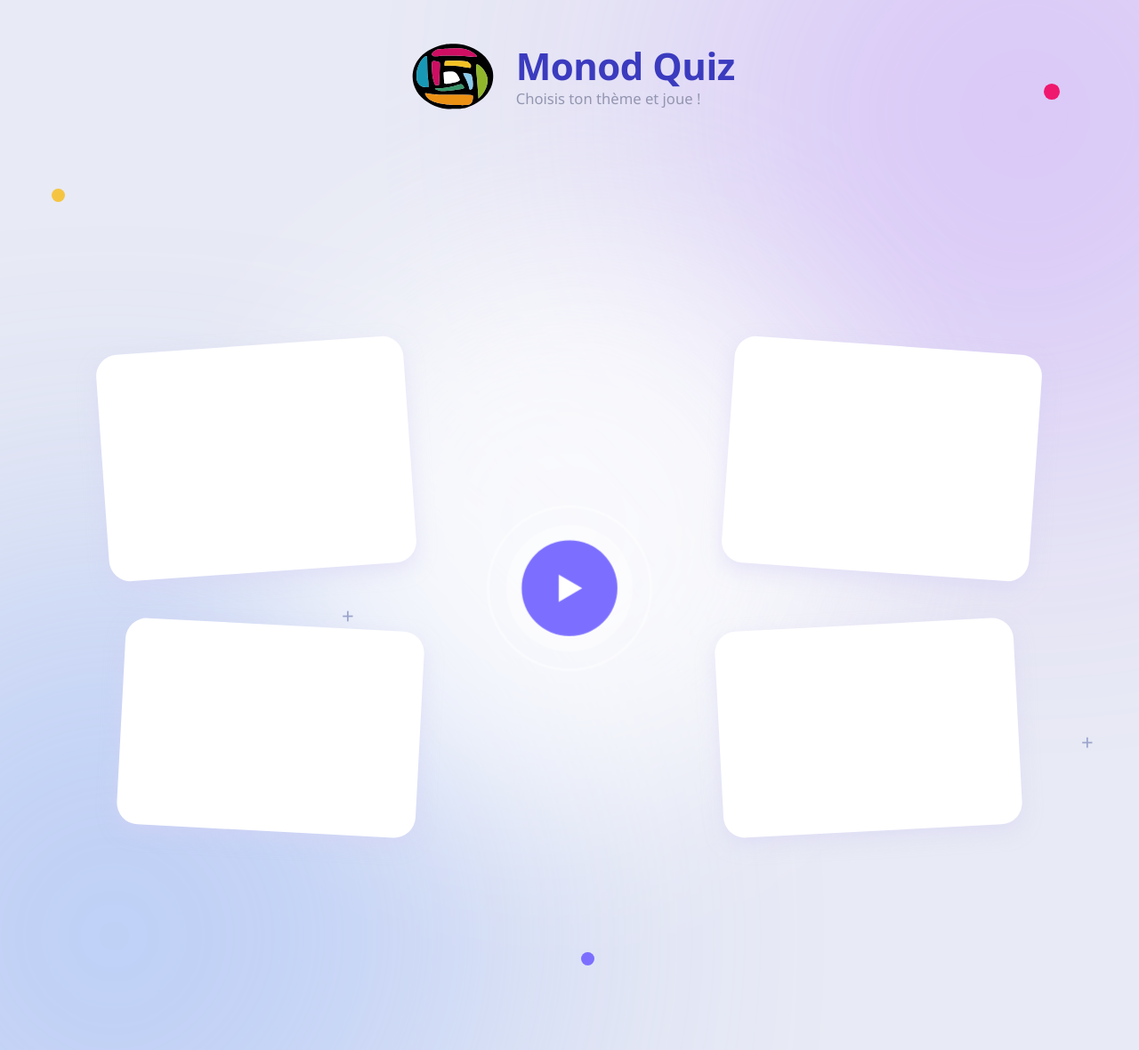
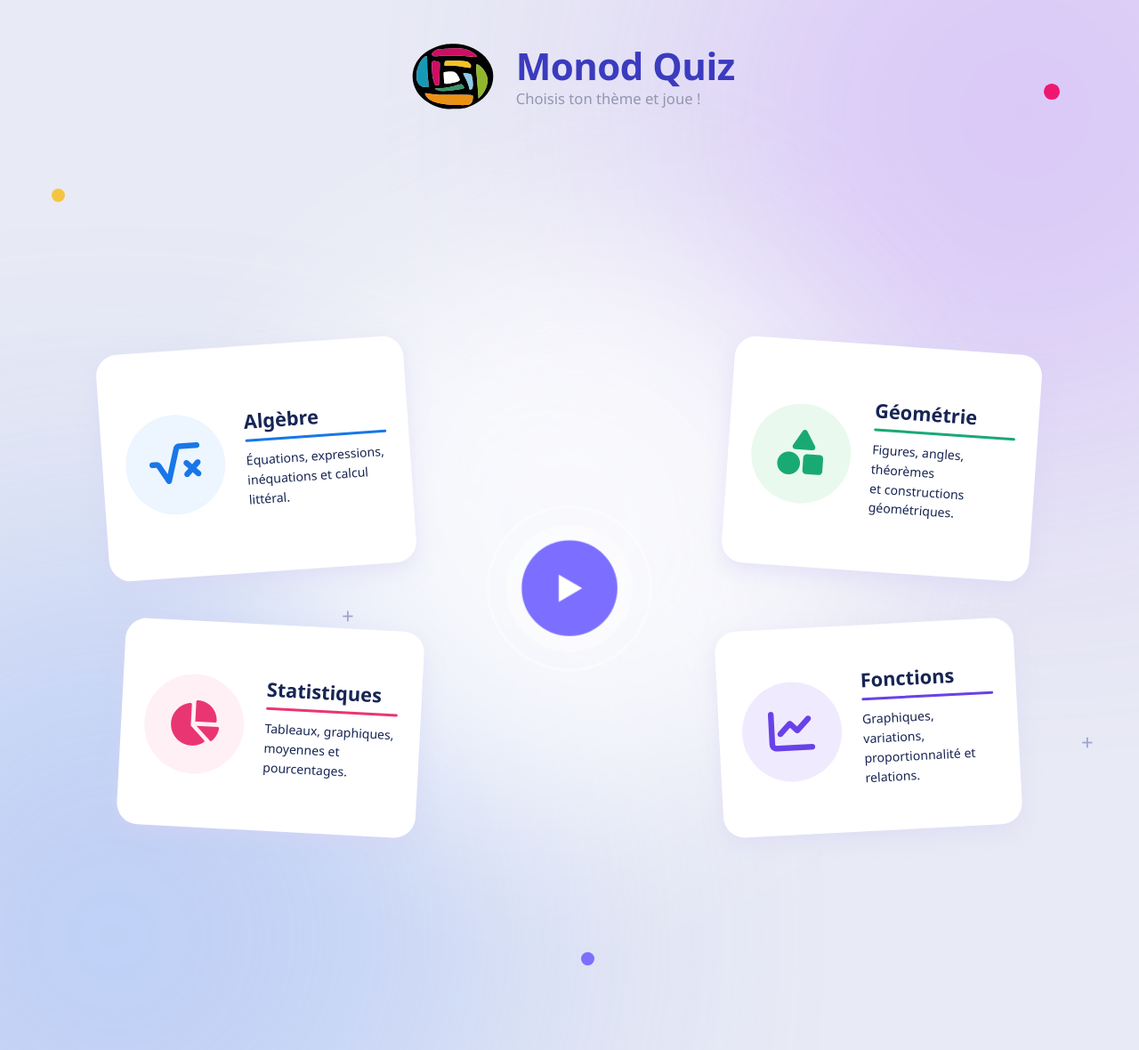
Before and after one commit to therealskyline/MonodQuiz, a FastAPI app: page / in a window 1280 px wide. Shown: the whole page at 89% size. Run offline with FastAPI, Linux system fonts and the light colour scheme.

Commit message:
Add thematic cards for math topics in login page

```diff
--- a/templates/login.html
+++ b/templates/login.html
@@ -4,6 +4,7 @@
 <meta charset="UTF-8">
 <meta name="viewport" content="width=device-width, initial-scale=1.0">
 <title>Monod Quiz</title>
+<link rel="stylesheet" href="https://cdnjs.cloudflare.com/ajax/libs/font-awesome/6.7.2/css/all.min.css">
 <link rel="icon" href="/static/favicon.ico" type="image/x-icon">
 <link rel="stylesheet" href="/static/css/login.css">
 </head>
@@ -31,10 +32,38 @@
 
 <main class="arena">
   <div class="cards-scene">
-    <div class="theme-card card-tl" id="cardTL"></div>
-    <div class="theme-card card-tr" id="cardTR"></div>
-    <div class="theme-card card-bl" id="cardBL"></div>
-    <div class="theme-card card-br" id="cardBR"></div>
+    <div class="theme-card card-tl" id="cardTL">
+      <div class="theme-icon algebra-icon"><i class="fa-solid fa-square-root-variable"></i></div>
+      <div class="theme-copy">
+        <h2>Algèbre</h2>
+        <span class="theme-line"></span>
+        <p>Équations, expressions,<br> inéquations et calcul littéral.</p>
+      </div>
+    </div>
+    <div class="theme-card card-tr" id="cardTR">
+      <div class="theme-icon geometry-icon"><i class="fa-solid fa-shapes"></i></div>
+      <div class="theme-copy">
+        <h2>Géométrie</h2>
+        <span class="theme-line"></span>
+        <p>Figures, angles, théorèmes<br> et constructions géométriques.</p>
+      </div>
+    </div>
+    <div class="theme-card card-bl" id="cardBL">
+      <div class="theme-icon statistics-icon"><i class="fa-solid fa-chart-pie"></i></div>
+      <div class="theme-copy">
+        <h2>Statistiques</h2>
+        <span class="theme-line"></span>
+        <p>Tableaux, graphiques,<br> moyennes et pourcentages.</p>
+      </div>
+    </div>
+    <div class="theme-card card-br" id="cardBR">
+      <div class="theme-icon functions-icon"><i class="fa-solid fa-chart-line"></i></div>
+      <div class="theme-copy">
+        <h2>Fonctions</h2>
+        <span class="theme-line"></span>
+        <p>Graphiques, variations,<br> proportionnalité et relations.</p>
+      </div>
+    </div>
 
     <div class="halo-btn" id="haloBtn">
       <div class="play-btn" id="playBtn" onclick="ouvrirModal()">
```
